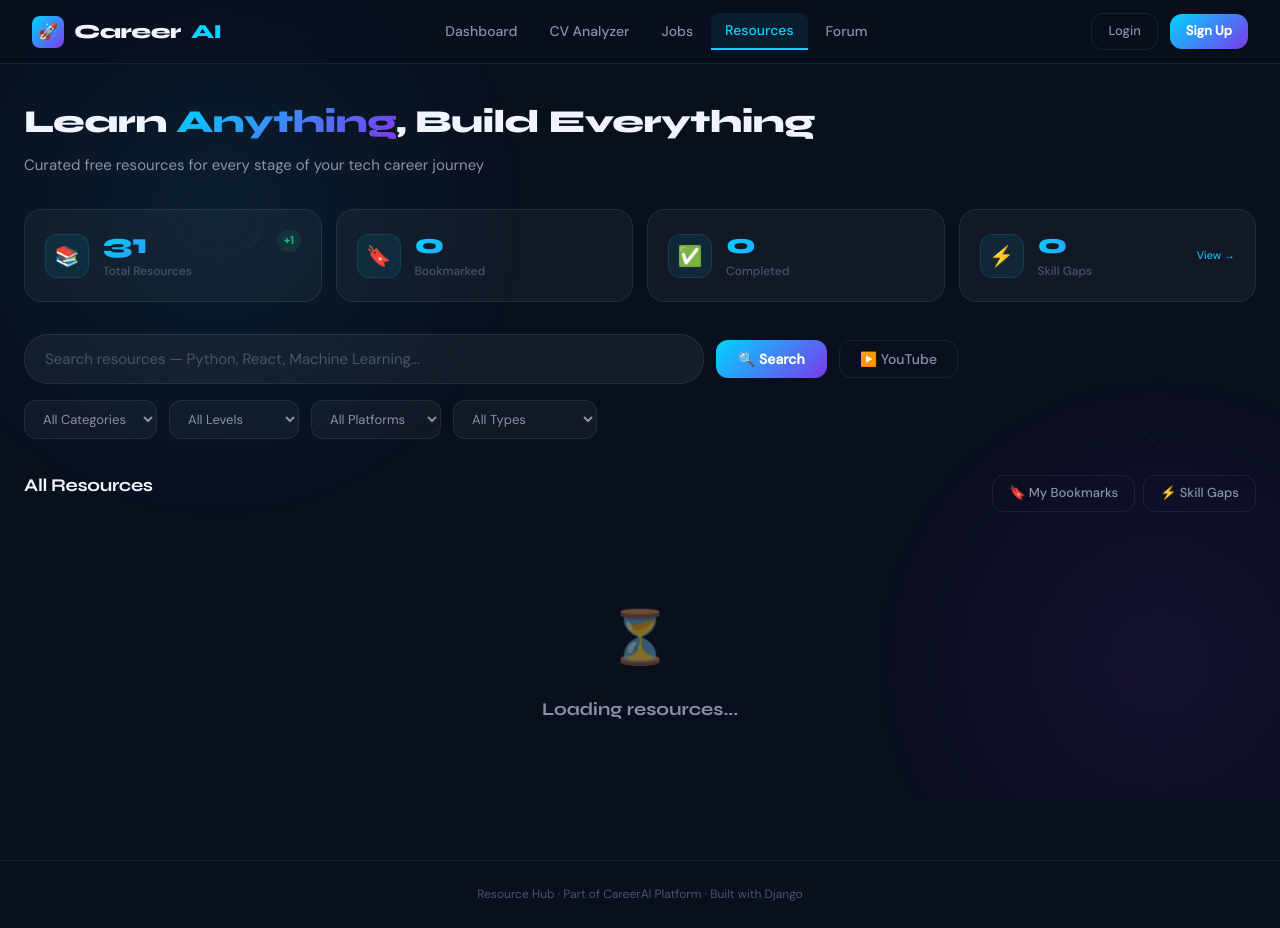
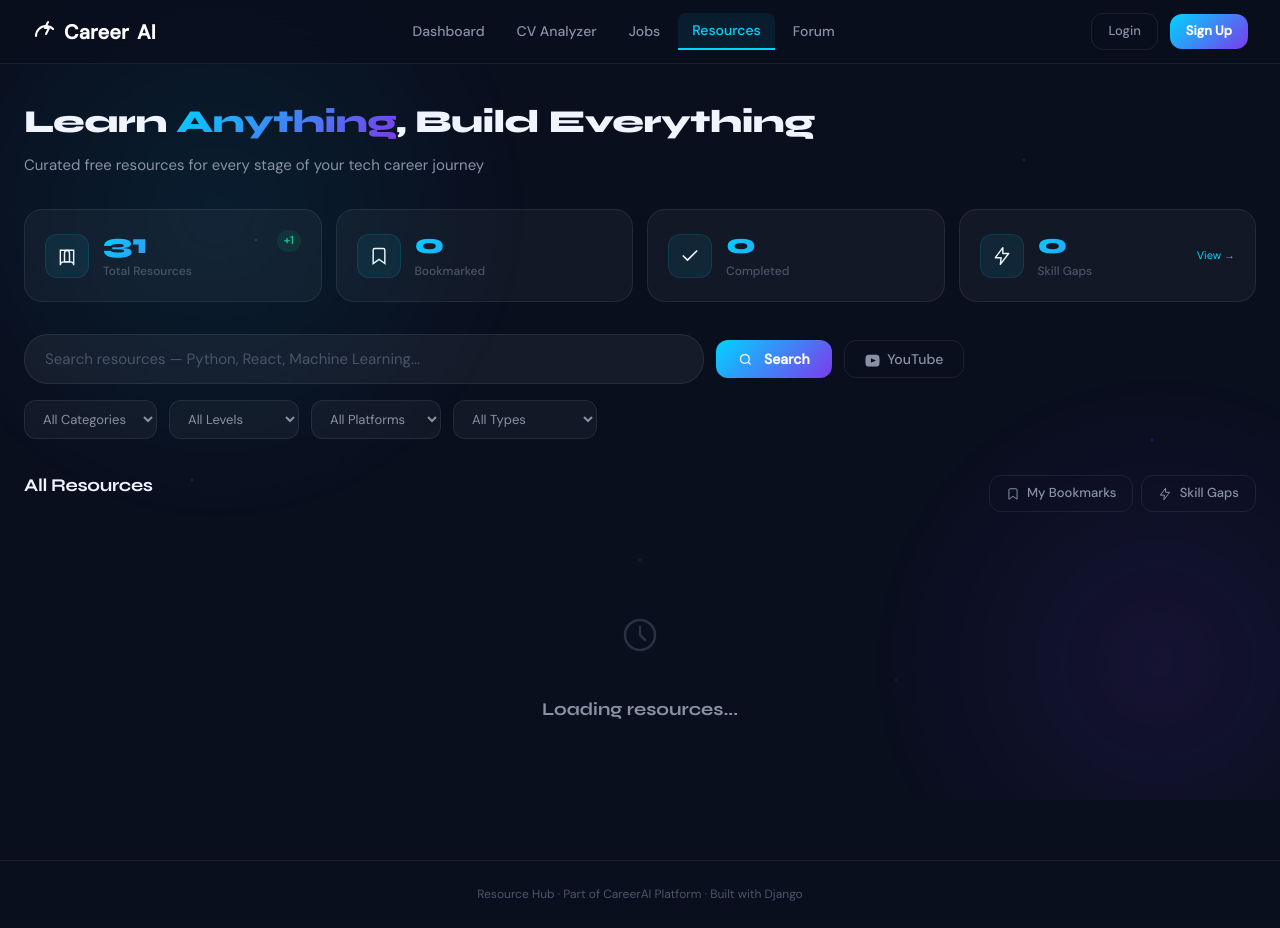
Before and after one commit to fa22-bse-058-droid/Resource-Hub, a Django app: page / in a window 1280 px wide. Run offline with Django 4.2, Linux system fonts and the light colour scheme; some libraries are stand-ins or nearby versions.

Commit message:
feat: replace emojis with SVGs, fix logo, update icons

```diff
--- a/static/css/style.css
+++ b/static/css/style.css
@@ -140,23 +140,17 @@
 .nav-logo {
   display: flex;
   align-items: center;
-  gap: 10px;
-  font-family: var(--font-display);
+  gap: 0.5rem;
+  font-weight: 700;
+  letter-spacing: 0.01em;
+  color: white;
+  text-decoration: none;
   font-size: 20px;
-  font-weight: 800;
-  letter-spacing: -0.5px;
-  flex-shrink: 0;
 }
 
 .nav-logo .logo-icon {
-  width: 32px; height: 32px;
-  background: var(--accent-gradient);
-  border-radius: 8px;
-  display: flex; align-items: center; justify-content: center;
-  font-size: 16px;
+  color: white;
 }
-
-.nav-logo span { color: var(--accent-blue); }
 
 .nav-links {
   display: flex;
--- a/static/js/main.js
+++ b/static/js/main.js
@@ -313,16 +313,14 @@
    ================================================ */
 
 function resourceCardHTML(r, i = 0) {
-  const thumb = r.thumbnail_url
-    ? `<img class="resource-thumbnail" src="${escapeHTML(r.thumbnail_url)}" alt="" onerror="this.outerHTML='<div class=resource-thumbnail style=font-size:24px>${platformEmoji(r.platform)}</div>'">`
-    : `<div class="resource-thumbnail" style="font-size:24px">${platformEmoji(r.platform)}</div>`;
-
+ const thumbIcon = platformIcon(r.platform);
+ const thumb = r.thumbnail_url
+    ? `<img class="resource-thumbnail" src="${escapeHTML(r.thumbnail_url)}" alt=""
+         onerror="this.parentNode.innerHTML='<div class=resource-thumbnail>${thumbIcon.replace(/'/g, '').replace(/"/g, '')}</div>'">`
+    : `<div class="resource-thumbnail" style="display:flex;align-items:center;justify-content:center">${thumbIcon}</div>`;
   const bookmarked = r.is_bookmarked ? 'bookmarked' : '';
-  const bookmarkIcon = r.is_bookmarked ? '🔖' : '🔖';
-
   const progress = r.user_progress?.status ?? 'not_started';
   const progPct = progress === 'completed' ? 100 : progress === 'in_progress' ? 50 : 0;
-
   const tags = Array.isArray(r.tags_list) ? r.tags_list.slice(0, 3) : [];
 
   return `
@@ -336,7 +334,11 @@
           ${r.resource_type ? `<span class="badge badge-type">${capitalize(r.resource_type)}</span>` : ''}
         </div>
       </div>
-      <button class="bookmark-btn ${bookmarked}" data-id="${r.id}" title="Bookmark">🔖</button>
+      <button class="bookmark-btn ${bookmarked}" data-id="${r.id}" title="Bookmark">
+        <svg width="16" height="16" viewBox="0 0 24 24" fill="${r.is_bookmarked ? 'currentColor' : 'none'}" xmlns="http://www.w3.org/2000/svg">
+          <path d="M19 21l-7-5-7 5V5a2 2 0 0 1 2-2h10a2 2 0 0 1 2 2z" stroke="currentColor" stroke-width="1.7"/>
+        </svg>
+      </button>
     </div>
 
     <div class="resource-title">${escapeHTML(r.title)}</div>
@@ -347,7 +349,12 @@
     ${progPct > 0 ? `
     <div>
       <div style="display:flex;justify-content:space-between;font-size:11px;color:var(--text-muted);margin-bottom:4px">
-        <span>${progress === 'completed' ? '✅ Completed' : '⏳ In Progress'}</span>
+        <span style="display:flex;align-items:center;gap:4px">
+          ${progress === 'completed'
+            ? `<svg width="12" height="12" viewBox="0 0 24 24" fill="none"><path d="M20 6L9 17l-5-5" stroke="#3FB950" stroke-width="2" stroke-linecap="round"/></svg> Completed`
+            : `<svg width="12" height="12" viewBox="0 0 24 24" fill="none"><circle cx="12" cy="12" r="9" stroke="currentColor" stroke-width="1.5"/><path d="M12 7v5l3 3" stroke="currentColor" stroke-width="1.5" stroke-linecap="round"/></svg> In Progress`
+          }
+        </span>
         <span>${progPct}%</span>
       </div>
       <div class="progress-bar-wrap">
@@ -356,8 +363,14 @@
     </div>` : ''}
 
     <div class="resource-meta">
-      <span>👁 ${r.view_count ?? 0}</span>
-      ${r.duration ? `<span>⏱ ${escapeHTML(r.duration)}</span>` : ''}
+      <span style="display:flex;align-items:center;gap:4px">
+        <svg width="12" height="12" viewBox="0 0 24 24" fill="none"><path d="M1 12s4-8 11-8 11 8 11 8-4 8-11 8-11-8-11-8z" stroke="currentColor" stroke-width="1.7"/><circle cx="12" cy="12" r="3" stroke="currentColor" stroke-width="1.7"/></svg>
+        ${r.view_count ?? 0}
+      </span>
+      ${r.duration ? `<span style="display:flex;align-items:center;gap:4px">
+        <svg width="12" height="12" viewBox="0 0 24 24" fill="none"><circle cx="12" cy="12" r="9" stroke="currentColor" stroke-width="1.5"/><path d="M12 7v5l3 3" stroke="currentColor" stroke-width="1.5" stroke-linecap="round"/></svg>
+        ${escapeHTML(r.duration)}
+      </span>` : ''}
     </div>
 
     <div class="resource-footer">
@@ -388,7 +401,9 @@
         }
         if (r.ok) {
           btn.classList.toggle('bookmarked');
-          toast(isBookmarked ? 'Bookmark removed' : 'Bookmarked! 🔖', isBookmarked ? 'info' : 'success');
+         const svg = btn.querySelector('svg');
+        if (svg) svg.setAttribute('fill', btn.classList.contains('bookmarked') ? 'currentColor' : 'none');
+          toast(isBookmarked ? 'Bookmark removed' : 'Bookmarked! ', isBookmarked ? 'info' : 'success');
         }
       } catch (e) { toast('Login required to bookmark', 'error'); }
     });
@@ -407,13 +422,23 @@
   });
 }
 
-function platformEmoji(platform) {
-  const map = {
-    youtube: '▶️', coursera: '🎓', udemy: '🔥', freecodecamp: '💻',
-    kaggle: '📊', github: '🐙', google: '🌐', amazon: '☁️',
-    microsoft: '🪟', edx: '🏛️', odin: '⚔️', flutter: '💙'
+function platformIcon(platform) {
+  const p = (platform || '').toLowerCase();
+  const icons = {
+    youtube:      `<svg width="22" height="22" viewBox="0 0 24 24" fill="#FF0000"><path d="M23 7s-.3-2-1.2-2.8c-1.1-1.2-2.4-1.2-3-1.3C16.1 2.8 12 2.8 12 2.8s-4.1 0-6.8.1c-.6.1-1.9.1-3 1.3C1.3 5 1 7 1 7S.7 9.1.7 11.3v2c0 2.1.3 4.3.3 4.3s.3 2 1.2 2.8c1.1 1.2 2.6 1.1 3.3 1.2C7.5 21.8 12 21.8 12 21.8s4.1 0 6.8-.2c.6-.1 1.9-.1 3-1.3.9-.8 1.2-2.8 1.2-2.8s.3-2.1.3-4.3v-2C23.3 9.1 23 7 23 7zm-13.5 8.7V8.3l8 3.7-8 3.7z"/></svg>`,
+    freecodecamp: `<svg width="22" height="22" viewBox="0 0 24 24" fill="none"><path d="M5 9l-3 3 3 3M19 9l3 3-3 3M14 4l-4 16" stroke="#00D4FF" stroke-width="2" stroke-linecap="round"/></svg>`,
+    google:       `<svg width="22" height="22" viewBox="0 0 24 24" fill="none"><circle cx="12" cy="12" r="9" stroke="currentColor" stroke-width="1.7"/><path d="M3 12h18M12 3c-2.5 3-4 5.5-4 9s1.5 6 4 9M12 3c2.5 3 4 5.5 4 9s-1.5 6-4 9" stroke="currentColor" stroke-width="1.7"/></svg>`,
+    kaggle:       `<svg width="22" height="22" viewBox="0 0 24 24" fill="none"><path d="M3 3v18h18" stroke="currentColor" stroke-width="1.7" stroke-linecap="round"/><path d="M7 16l4-4 4 4 4-4" stroke="currentColor" stroke-width="1.7" stroke-linecap="round"/></svg>`,
+    flutter:      `<svg width="22" height="22" viewBox="0 0 24 24" fill="none"><path d="M14 2L4 12l3 3 7-7zM14 22l-4-4 2-2 6 6z" stroke="#00D4FF" stroke-width="1.7"/></svg>`,
+    aws:          `<svg width="22" height="22" viewBox="0 0 24 24" fill="none"><path d="M18 10a6 6 0 1 0-11.9 1A4 4 0 1 0 8 19h10a4 4 0 0 0 0-8h-.5z" stroke="currentColor" stroke-width="1.7"/></svg>`,
+    'mit ocw':    `<svg width="22" height="22" viewBox="0 0 24 24" fill="none"><rect x="2" y="4" width="20" height="14" rx="2" stroke="currentColor" stroke-width="1.7"/><path d="M8 20h8M12 18v2" stroke="currentColor" stroke-width="1.7" stroke-linecap="round"/></svg>`,
+    'harvard cs50':`<svg width="22" height="22" viewBox="0 0 24 24" fill="none"><path d="M12 3L2 9l10 6 10-6-10-6zM2 15l10 6 10-6" stroke="currentColor" stroke-width="1.7" stroke-linecap="round" stroke-linejoin="round"/></svg>`,
+    'khan academy':`<svg width="22" height="22" viewBox="0 0 24 24" fill="none"><path d="M12 2C6.48 2 2 6.48 2 12s4.48 10 10 10 10-4.48 10-10S17.52 2 12 2zm-2 14.5v-9l6 4.5-6 4.5z" stroke="currentColor" stroke-width="1.7"/></svg>`,
+    'fast.ai':    `<svg width="22" height="22" viewBox="0 0 24 24" fill="none"><path d="M13 2 4 14h7l-1 8 10-13h-7z" stroke="currentColor" stroke-width="1.7" stroke-linejoin="round"/></svg>`,
+    'the odin project': `<svg width="22" height="22" viewBox="0 0 24 24" fill="none"><circle cx="12" cy="8" r="4" stroke="currentColor" stroke-width="1.7"/><path d="M4 20c0-4 3.6-7 8-7s8 3 8 7" stroke="currentColor" stroke-width="1.7" stroke-linecap="round"/></svg>`,
+    'microsoft learn': `<svg width="22" height="22" viewBox="0 0 24 24" fill="none"><rect x="3" y="3" width="8" height="8" rx="1" stroke="currentColor" stroke-width="1.7"/><rect x="13" y="3" width="8" height="8" rx="1" stroke="currentColor" stroke-width="1.7"/><rect x="3" y="13" width="8" height="8" rx="1" stroke="currentColor" stroke-width="1.7"/><rect x="13" y="13" width="8" height="8" rx="1" stroke="currentColor" stroke-width="1.7"/></svg>`,
   };
-  return map[(platform || '').toLowerCase()] || '📚';
+  return icons[p] || `<svg width="22" height="22" viewBox="0 0 24 24" fill="none"><path d="M4 5h7a4 4 0 0 1 4 4v10H8a4 4 0 0 0-4 4z" stroke="currentColor" stroke-width="1.7"/><path d="M20 5h-7a4 4 0 0 0-4 4v10h7a4 4 0 0 1 4 4z" stroke="currentColor" stroke-width="1.7"/></svg>`;
 }
 
 function escapeHTML(str) {
--- a/templates/resource_hub/base.html
+++ b/templates/resource_hub/base.html
@@ -27,9 +27,12 @@
   <!-- ===== NAVBAR ===== -->
   <nav class="navbar">
     <a href="{% url 'resource_hub:index' %}" class="nav-logo">
-      <div class="logo-icon">🚀</div>
-      Career<span>AI</span>
-    </a>
+  <svg class="logo-icon" width="24" height="24" viewBox="0 0 24 24" fill="none" xmlns="http://www.w3.org/2000/svg">
+    <path d="M4 16C4 10.477 8.477 6 14 6C16.768 6 19.273 7.124 21.084 8.94" stroke="currentColor" stroke-width="2" stroke-linecap="round"/>
+    <path d="M16 2L13 8H17L14 14" stroke="currentColor" stroke-width="2" stroke-linecap="round" stroke-linejoin="round"/>
+  </svg>
+  Career<span>AI</span>
+</a>
 
     <div class="nav-links">
       <a href="#">Dashboard</a>
--- a/templates/resource_hub/index.html
+++ b/templates/resource_hub/index.html
@@ -17,7 +17,9 @@
 <!-- Stats Strip -->
 <div class="stats-strip fade-up fade-up-1">
   <div class="stat-card">
-    <div class="stat-icon">📚</div>
+    <div class="stat-icon">
+      <svg width="20" height="20" viewBox="0 0 24 24" fill="none"><path d="M4 5h7a4 4 0 0 1 4 4v10H8a4 4 0 0 0-4 4z" stroke="currentColor" stroke-width="1.7"/><path d="M20 5h-7a4 4 0 0 0-4 4v10h7a4 4 0 0 1 4 4z" stroke="currentColor" stroke-width="1.7"/></svg>
+    </div>
     <div class="stat-info">
       <div class="stat-value">{{ total_resources|default:"31" }}</div>
       <div class="stat-label">Total Resources</div>
@@ -25,21 +27,27 @@
     <span class="stat-delta">+1</span>
   </div>
   <div class="stat-card">
-    <div class="stat-icon">🔖</div>
+    <div class="stat-icon">
+      <svg width="20" height="20" viewBox="0 0 24 24" fill="none"><path d="M19 21l-7-5-7 5V5a2 2 0 0 1 2-2h10a2 2 0 0 1 2 2z" stroke="currentColor" stroke-width="1.7"/></svg>
+    </div>
     <div class="stat-info">
       <div class="stat-value">{{ bookmark_count|default:"0" }}</div>
       <div class="stat-label">Bookmarked</div>
     </div>
   </div>
   <div class="stat-card">
-    <div class="stat-icon">✅</div>
+    <div class="stat-icon">
+      <svg width="20" height="20" viewBox="0 0 24 24" fill="none"><path d="M20 6L9 17l-5-5" stroke="currentColor" stroke-width="2" stroke-linecap="round" stroke-linejoin="round"/></svg>
+    </div>
     <div class="stat-info">
       <div class="stat-value">{{ completed_count|default:"0" }}</div>
       <div class="stat-label">Completed</div>
     </div>
   </div>
   <div class="stat-card">
-    <div class="stat-icon">⚡</div>
+    <div class="stat-icon">
+      <svg width="20" height="20" viewBox="0 0 24 24" fill="none"><path d="M13 2 4 14h7l-1 8 10-13h-7z" stroke="currentColor" stroke-width="1.7" stroke-linejoin="round"/></svg>
+    </div>
     <div class="stat-info">
       <div class="stat-value">{{ skill_gap_count|default:"0" }}</div>
       <div class="stat-label">Skill Gaps</div>
@@ -61,10 +69,17 @@
       >
     </div>
     <button id="search-btn" class="btn-primary">
-      🔍 Search
+      <svg width="15" height="15" viewBox="0 0 24 24" fill="none" style="display:inline;vertical-align:middle;margin-right:4px">
+        <circle cx="11" cy="11" r="7" stroke="currentColor" stroke-width="2"/>
+        <path d="m20 20-3.5-3.5" stroke="currentColor" stroke-width="2"/>
+      </svg>
+      Search
     </button>
     <button id="yt-search-btn" class="btn-outline">
-      ▶️ YouTube
+      <svg width="15" height="15" viewBox="0 0 24 24" fill="currentColor" style="display:inline;vertical-align:middle;margin-right:4px">
+        <path d="M23 7s-.3-2-1.2-2.8c-1.1-1.2-2.4-1.2-3-1.3C16.1 2.8 12 2.8 12 2.8s-4.1 0-6.8.1c-.6.1-1.9.1-3 1.3C1.3 5 1 7 1 7S.7 9.1.7 11.3v2c0 2.1.3 4.3.3 4.3s.3 2 1.2 2.8c1.1 1.2 2.6 1.1 3.3 1.2C7.5 21.8 12 21.8 12 21.8s4.1 0 6.8-.2c.6-.1 1.9-.1 3-1.3.9-.8 1.2-2.8 1.2-2.8s.3-2.1.3-4.3v-2C23.3 9.1 23 7 23 7zm-13.5 8.7V8.3l8 3.7-8 3.7z"/>
+      </svg>
+      YouTube
     </button>
   </div>
 
@@ -112,46 +127,69 @@
     {% for cat in categories %}
     <a href="{% url 'resource_hub:category' %}?cat={{ cat }}" class="category-card">
       <div class="category-icon">
-        {% if cat == "Machine Learning" %}🤖
-        {% elif cat == "Web Development" %}🌐
-        {% elif cat == "Mobile Development" %}📱
-        {% elif cat == "Cloud Computing" %}☁️
-        {% elif cat == "Data Science" %}📊
-        {% elif cat == "Computer Science" %}💻
-        {% elif cat == "Cybersecurity" %}🔐
-        {% else %}📚{% endif %}
+        {% if cat == "Machine Learning" %}
+          <svg width="22" height="22" viewBox="0 0 24 24" fill="none"><circle cx="12" cy="12" r="3" stroke="currentColor" stroke-width="1.7"/><path d="M12 2v3M12 19v3M4.22 4.22l2.12 2.12M17.66 17.66l2.12 2.12M2 12h3M19 12h3M4.22 19.78l2.12-2.12M17.66 6.34l2.12-2.12" stroke="currentColor" stroke-width="1.7" stroke-linecap="round"/></svg>
+        {% elif cat == "Web Development" %}
+          <svg width="22" height="22" viewBox="0 0 24 24" fill="none"><circle cx="12" cy="12" r="9" stroke="currentColor" stroke-width="1.7"/><path d="M3 12h18M12 3c-2.5 3-4 5.5-4 9s1.5 6 4 9M12 3c2.5 3 4 5.5 4 9s-1.5 6-4 9" stroke="currentColor" stroke-width="1.7"/></svg>
+        {% elif cat == "Mobile Development" %}
+          <svg width="22" height="22" viewBox="0 0 24 24" fill="none"><rect x="7" y="2" width="10" height="20" rx="2" stroke="currentColor" stroke-width="1.7"/><path d="M11 18h2" stroke="currentColor" stroke-width="1.7" stroke-linecap="round"/></svg>
+        {% elif cat == "Cloud Computing" %}
+          <svg width="22" height="22" viewBox="0 0 24 24" fill="none"><path d="M18 10a6 6 0 1 0-11.9 1A4 4 0 1 0 8 19h10a4 4 0 0 0 0-8h-.5z" stroke="currentColor" stroke-width="1.7"/></svg>
+        {% elif cat == "Data Science" %}
+          <svg width="22" height="22" viewBox="0 0 24 24" fill="none"><path d="M3 3v18h18" stroke="currentColor" stroke-width="1.7" stroke-linecap="round"/><path d="M7 16l4-4 4 4 4-4" stroke="currentColor" stroke-width="1.7" stroke-linecap="round" stroke-linejoin="round"/></svg>
+        {% elif cat == "Computer Science" %}
+          <svg width="22" height="22" viewBox="0 0 24 24" fill="none"><rect x="2" y="4" width="20" height="14" rx="2" stroke="currentColor" stroke-width="1.7"/><path d="M8 20h8M12 18v2" stroke="currentColor" stroke-width="1.7" stroke-linecap="round"/></svg>
+        {% elif cat == "Cybersecurity" %}
+          <svg width="22" height="22" viewBox="0 0 24 24" fill="none"><path d="M12 3L4 7v5c0 4.4 3.4 8.5 8 9.5 4.6-1 8-5.1 8-9.5V7l-8-4z" stroke="currentColor" stroke-width="1.7"/></svg>
+        {% else %}
+          <svg width="22" height="22" viewBox="0 0 24 24" fill="none"><path d="M4 5h7a4 4 0 0 1 4 4v10H8a4 4 0 0 0-4 4z" stroke="currentColor" stroke-width="1.7"/><path d="M20 5h-7a4 4 0 0 0-4 4v10h7a4 4 0 0 1 4 4z" stroke="currentColor" stroke-width="1.7"/></svg>
+        {% endif %}
       </div>
       <div class="category-name">{{ cat }}</div>
-      <div class="category-count">
-        {{ cat_counts|default_if_none:"" }}
-      </div>
+      <div class="category-count">{{ cat_counts|default_if_none:"" }}</div>
     </a>
     {% endfor %}
   </div>
 </div>
 {% endif %}
 
-<!-- Resources Grid (filled dynamically by JS) -->
+<!-- Resources Grid -->
 <div class="fade-up fade-up-4">
   <div style="display:flex;align-items:center;justify-content:space-between;margin-bottom:16px">
     <div class="section-title">All Resources</div>
     <div style="display:flex;gap:8px">
-      <a href="{% url 'resource_hub:bookmarks' %}" class="btn-outline" style="font-size:13px;padding:7px 16px">🔖 My Bookmarks</a>
-      <a href="{% url 'resource_hub:skill_gaps' %}" class="btn-outline" style="font-size:13px;padding:7px 16px">⚡ Skill Gaps</a>
+      <a href="{% url 'resource_hub:bookmarks' %}" class="btn-outline" style="font-size:13px;padding:7px 16px">
+        <svg width="14" height="14" viewBox="0 0 24 24" fill="none" style="display:inline;vertical-align:middle;margin-right:4px">
+          <path d="M19 21l-7-5-7 5V5a2 2 0 0 1 2-2h10a2 2 0 0 1 2 2z" stroke="currentColor" stroke-width="1.7"/>
+        </svg>
+        My Bookmarks
+      </a>
+      <a href="{% url 'resource_hub:skill_gaps' %}" class="btn-outline" style="font-size:13px;padding:7px 16px">
+        <svg width="14" height="14" viewBox="0 0 24 24" fill="none" style="display:inline;vertical-align:middle;margin-right:4px">
+          <path d="M13 2 4 14h7l-1 8 10-13h-7z" stroke="currentColor" stroke-width="1.7" stroke-linejoin="round"/>
+        </svg>
+        Skill Gaps
+      </a>
     </div>
   </div>
   <div class="resources-grid" id="resources-grid">
-    <!-- JS renders cards here -->
     <div class="empty-state" style="grid-column:1/-1">
-      <div class="empty-icon">⏳</div>
+      <div class="empty-icon">
+        <svg width="40" height="40" viewBox="0 0 24 24" fill="none"><circle cx="12" cy="12" r="9" stroke="currentColor" stroke-width="1.5"/><path d="M12 7v5l3 3" stroke="currentColor" stroke-width="1.5" stroke-linecap="round"/></svg>
+      </div>
       <h3>Loading resources...</h3>
     </div>
   </div>
 </div>
 
-<!-- YouTube Section (hidden until search) -->
+<!-- YouTube Section -->
 <div id="yt-section" style="display:none;margin-top:40px" class="fade-up">
-  <div class="section-title" style="margin-bottom:16px">▶️ YouTube Results</div>
+  <div style="display:flex;align-items:center;gap:8px;margin-bottom:16px">
+    <svg width="18" height="18" viewBox="0 0 24 24" fill="currentColor" style="color:#FF0000">
+      <path d="M23 7s-.3-2-1.2-2.8c-1.1-1.2-2.4-1.2-3-1.3C16.1 2.8 12 2.8 12 2.8s-4.1 0-6.8.1c-.6.1-1.9.1-3 1.3C1.3 5 1 7 1 7S.7 9.1.7 11.3v2c0 2.1.3 4.3.3 4.3s.3 2 1.2 2.8c1.1 1.2 2.6 1.1 3.3 1.2C7.5 21.8 12 21.8 12 21.8s4.1 0 6.8-.2c.6-.1 1.9-.1 3-1.3.9-.8 1.2-2.8 1.2-2.8s.3-2.1.3-4.3v-2C23.3 9.1 23 7 23 7zm-13.5 8.7V8.3l8 3.7-8 3.7z"/>
+    </svg>
+    <div class="section-title">YouTube Results</div>
+  </div>
   <div class="youtube-grid" id="yt-grid"></div>
 </div>
 
--- a/users/views.py
+++ b/users/views.py
@@ -11,14 +11,14 @@
         user     = authenticate(request, username=username, password=password)
         if user:
             login(request, user)
-            return redirect('index')
+            return redirect('/')  # ← FIXED
         messages.error(request, 'Invalid credentials')
     return render(request, 'users/login.html')
 
 
 def logout_view(request):
     logout(request)
-    return redirect('login')
+    return redirect('/users/login/')  # ← FIXED
 
 
 def register_view(request):
@@ -38,6 +38,6 @@
 
         user = User.objects.create_user(username=username, password=password, email=email)
         login(request, user)
-        return redirect('index')
+        return redirect('/')
 
     return render(request, 'users/register.html')
```
